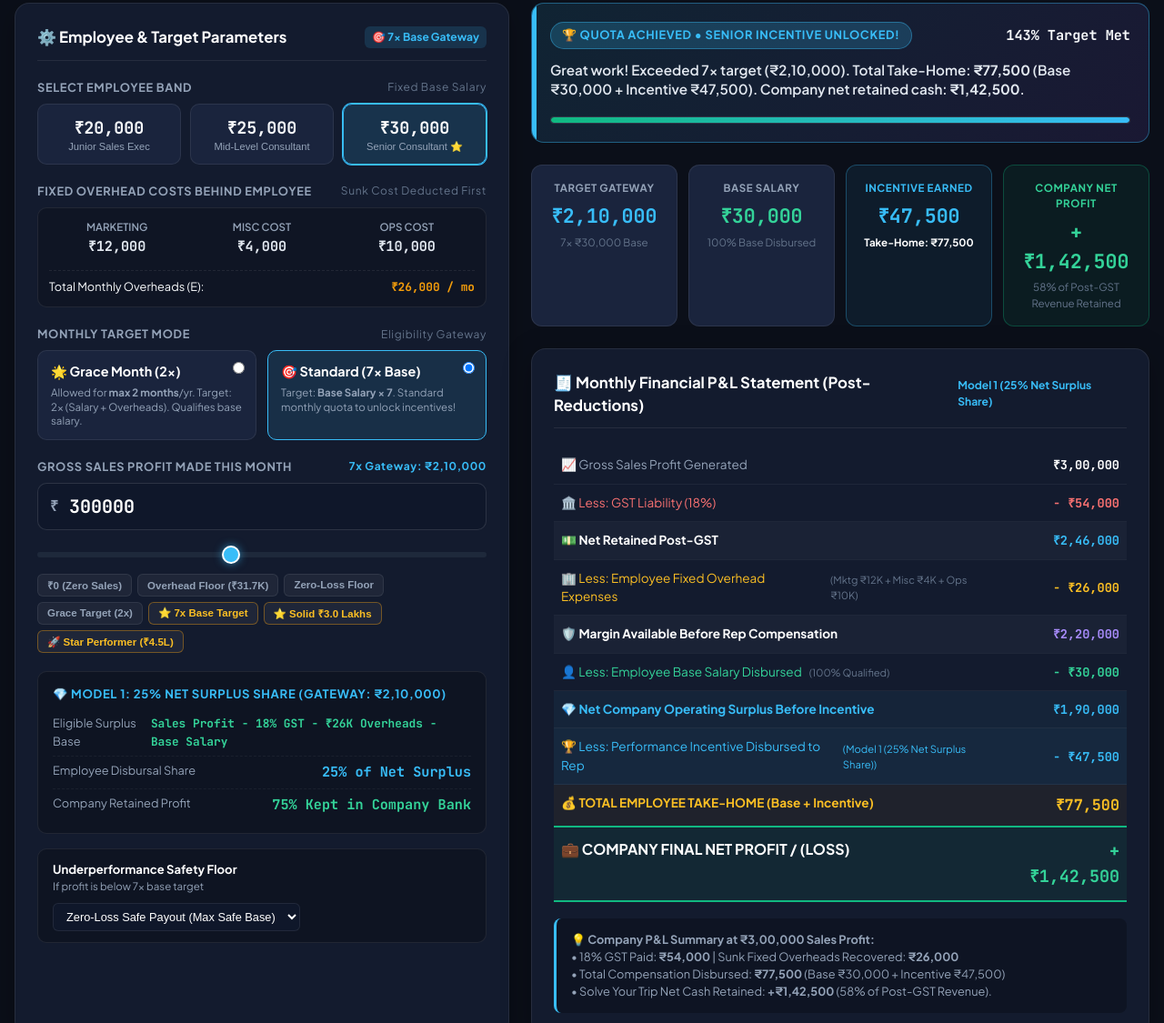
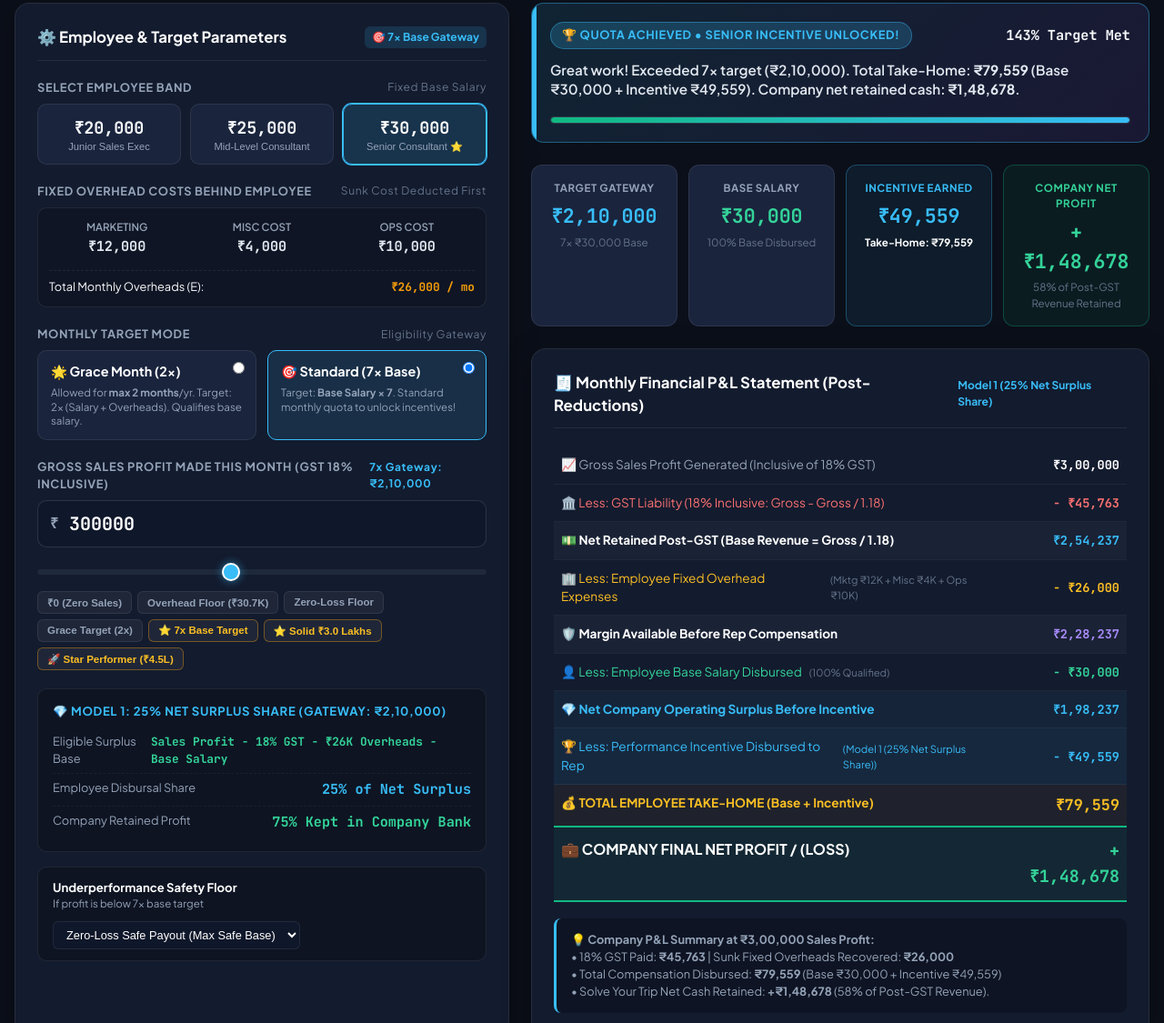
Before and after one commit to priyanshu-code/syt-universal, a website: page public/salary-calculator/index.html in a window 1280 px wide. Shown: the part 637-1762 px from the top of the page at 91% size. Drawn offline with Linux system fonts and the light colour scheme.

Commit message:
fix(salary-calc): gross profit is inclusive of 18% GST (net = gross / 1.18, gst = gross - net)

```diff
--- a/public/salary-calculator/index.html
+++ b/public/salary-calculator/index.html
@@ -407,7 +407,7 @@
 
           <div class="form-group">
             <div class="form-label">
-              <span>Gross Sales Profit Made This Month</span>
+              <span>Gross Sales Profit Made This Month (GST 18% Inclusive)</span>
               <span id="target-benchmark-hint" class="form-hint" style="color: #38bdf8; font-weight: 700;">7x Gateway: ₹2,10,000</span>
             </div>
             <div class="profit-input-wrap">
@@ -419,7 +419,7 @@
             <input type="range" id="slider-sales-profit" class="profit-slider" min="0" max="700000" step="5000" value="300000" oninput="onProfitSliderChange(this.value)">
             <div class="presets-row">
               <button type="button" class="preset-chip" onclick="applyPreset(0)">₹0 (Zero Sales)</button>
-              <button type="button" class="preset-chip" onclick="applyPreset('overhead')">Overhead Floor (₹31.7K)</button>
+              <button type="button" class="preset-chip" onclick="applyPreset('overhead')">Overhead Floor (₹30.7K)</button>
               <button type="button" class="preset-chip" onclick="applyPreset('zeroloss')">Zero-Loss Floor</button>
               <button type="button" class="preset-chip" onclick="applyPreset('grace')">Grace Target (2x)</button>
               <button type="button" class="preset-chip gold" onclick="applyPreset('7x')">⭐ 7x Base Target</button>
@@ -453,7 +453,7 @@
               <span id="verdict-percent" style="font-family: var(--font-mono); font-weight: 800; font-size: 0.95rem;">143% Target Met</span>
             </div>
             <div id="verdict-desc" class="verdict-desc">
-              Senior Consultant exceeded quota! Total Take-home: <strong>₹77,500</strong> (Base ₹30,000 + Incentive ₹47,500). Solve Your Trip retains <strong>₹1,42,500 net profit</strong>.
+              Senior Consultant exceeded quota! Total Take-home: <strong>₹79,559</strong> (Base ₹30,000 + Incentive ₹49,559). Solve Your Trip retains <strong>₹1,48,678 net profit</strong>.
             </div>
             <div class="progress-bar-wrap">
               <div id="target-progress-fill" class="progress-bar-fill incentive" style="width: 100%;"></div>
@@ -473,12 +473,12 @@
             </div>
             <div class="metric-box" style="background: rgba(56, 189, 248, 0.08); border-color: rgba(56, 189, 248, 0.3);">
               <div class="metric-title" style="color: #38bdf8;">Incentive Earned</div>
-              <div class="metric-value" id="card-incentive-val" style="color: #38bdf8;">₹47,500</div>
-              <div class="metric-sub" id="card-total-payout" style="color: #fff; font-weight: 700;">Take-Home: ₹77,500</div>
+              <div class="metric-value" id="card-incentive-val" style="color: #38bdf8;">₹49,559</div>
+              <div class="metric-sub" id="card-total-payout" style="color: #fff; font-weight: 700;">Take-Home: ₹79,559</div>
             </div>
             <div class="metric-box" style="background: rgba(16, 185, 129, 0.08); border-color: rgba(16, 185, 129, 0.3);">
               <div class="metric-title" style="color: #34d399;">Company Net Profit</div>
-              <div class="metric-value" id="card-company-net" style="color: #34d399;">+ ₹1,42,500</div>
+              <div class="metric-value" id="card-company-net" style="color: #34d399;">+ ₹1,48,678</div>
               <div class="metric-sub" id="card-company-sub">Company Keeps 75% Surplus</div>
             </div>
           </div>
@@ -491,16 +491,18 @@
             <table class="waterfall-table">
               <tbody>
                 <tr>
-                  <td class="wf-label"><span>📈 Gross Sales Profit Generated</span></td>
+                  <td class="wf-label"><span>📈 Gross Sales Profit Generated (Inclusive of 18% GST)</span></td>
                   <td class="wf-val" id="wf-gross-profit">₹3,00,000</td>
                 </tr>
                 <tr>
-                  <td class="wf-label" style="color: #f87171;"><span>🏛️ Less: GST Liability (18%)</span></td>
-                  <td class="wf-val" id="wf-gst-amount" style="color: #f87171;">- ₹54,000</td>
+                  <td class="wf-label" style="color: #f87171;">
+                    <span>🏛️ Less: GST Liability (18% Inclusive: Gross - Gross / 1.18)</span>
+                  </td>
+                  <td class="wf-val" id="wf-gst-amount" style="color: #f87171;">- ₹45,763</td>
                 </tr>
                 <tr class="row-highlight">
-                  <td class="wf-label"><span>💵 Net Retained Post-GST</span></td>
-                  <td class="wf-val" id="wf-net-profit" style="color: #38bdf8;">₹2,46,000</td>
+                  <td class="wf-label"><span>💵 Net Retained Post-GST (Base Revenue = Gross / 1.18)</span></td>
+                  <td class="wf-val" id="wf-net-profit" style="color: #38bdf8;">₹2,54,237</td>
                 </tr>
                 <tr>
                   <td class="wf-label" style="color: #fbbf24;">
@@ -511,7 +513,7 @@
                 </tr>
                 <tr class="row-highlight">
                   <td class="wf-label"><span>🛡️ Margin Available Before Rep Compensation</span></td>
-                  <td class="wf-val" id="wf-capacity" style="color: #a78bfa;">₹2,20,000</td>
+                  <td class="wf-val" id="wf-capacity" style="color: #a78bfa;">₹2,28,237</td>
                 </tr>
                 <tr>
                   <td class="wf-label" style="color: #34d399;">
@@ -524,22 +526,22 @@
                   <td class="wf-label" style="color: #38bdf8;">
                     <span>💎 Net Company Operating Surplus Before Incentive</span>
                   </td>
-                  <td class="wf-val" id="wf-surplus" style="color: #38bdf8;">₹1,90,000</td>
+                  <td class="wf-val" id="wf-surplus" style="color: #38bdf8;">₹1,98,237</td>
                 </tr>
                 <tr class="row-incentive">
                   <td class="wf-label" style="color: #38bdf8;">
                     <span>🏆 Less: Performance Incentive Disbursed to Rep</span>
                     <span id="wf-incentive-breakdown-note" style="font-size: 0.7rem; color: #38bdf8;"> (25% Disbursal of Surplus)</span>
                   </td>
-                  <td class="wf-val" id="wf-incentive-paid" style="color: #38bdf8;">- ₹47,500</td>
+                  <td class="wf-val" id="wf-incentive-paid" style="color: #38bdf8;">- ₹49,559</td>
                 </tr>
                 <tr class="row-highlight" style="background: rgba(245, 158, 11, 0.05);">
                   <td class="wf-label"><strong style="color: #fbbf24;">💰 TOTAL EMPLOYEE TAKE-HOME (Base + Incentive)</strong></td>
-                  <td class="wf-val" id="wf-total-takehome" style="color: #fbbf24; font-size: 1.05rem;">₹77,500</td>
+                  <td class="wf-val" id="wf-total-takehome" style="color: #fbbf24; font-size: 1.05rem;">₹79,559</td>
                 </tr>
                 <tr class="row-total">
                   <td class="wf-label"><strong style="color: #fff; font-size: 1rem;">💼 COMPANY FINAL NET PROFIT / (LOSS)</strong></td>
-                  <td class="wf-val" id="wf-company-final" style="font-size: 1.15rem; color: #34d399;">+ ₹1,42,500</td>
+                  <td class="wf-val" id="wf-company-final" style="font-size: 1.15rem; color: #34d399;">+ ₹1,48,678</td>
                 </tr>
               </tbody>
             </table>
@@ -953,8 +955,9 @@
       const gateway = slab * 7;
       if (grossProfit < gateway && !isGrace) return 0;
 
-      const gst = grossProfit * GST_RATE;
-      const netPostGst = grossProfit - gst;
+      // Gross Profit is INCLUSIVE of 18% GST:
+      const netPostGst = grossProfit / (1 + GST_RATE);
+      const gst = grossProfit - netPostGst;
       const marginAfterOverheads = netPostGst - FIXED_OVERHEADS;
       const netSurplus = Math.max(0, marginAfterOverheads - slab);
 
@@ -1046,9 +1049,9 @@
       if (type === 0) {
         currentProfit = 0;
       } else if (type === 'overhead') {
-        currentProfit = Math.round(FIXED_OVERHEADS / (1 - GST_RATE));
+        currentProfit = Math.round(FIXED_OVERHEADS * (1 + GST_RATE));
       } else if (type === 'zeroloss') {
-        currentProfit = Math.round(costBase / (1 - GST_RATE));
+        currentProfit = Math.round(costBase * (1 + GST_RATE));
       } else if (type === 'grace') {
         setTargetMode('grace');
         currentProfit = costBase * 2;
@@ -1130,8 +1133,9 @@
       document.getElementById("target-benchmark-hint").textContent = (currentMode === "grace" ? "Grace Target: " : "7x Gateway: ") + fmtINR(targetRequired);
 
       const grossProfit = currentProfit;
-      const gstAmount = grossProfit * GST_RATE;
-      const netProfitPostGst = grossProfit - gstAmount;
+      // Gross Profit is INCLUSIVE of 18% GST:
+      const netProfitPostGst = grossProfit / (1 + GST_RATE);
+      const gstAmount = grossProfit - netProfitPostGst;
       const marginAfterOverheads = netProfitPostGst - FIXED_OVERHEADS;
       const netSurplus = Math.max(0, marginAfterOverheads - currentSlab);
 
@@ -1151,7 +1155,7 @@
       const totalEmployeePayout = baseSalaryPaid + incentiveEarned;
       const companyFinalNet = marginAfterOverheads - totalEmployeePayout;
 
-      const zeroLossThreshold = Math.ceil(costBase / (1 - GST_RATE));
+      const zeroLossThreshold = Math.ceil(costBase * (1 + GST_RATE));
 
       document.getElementById("card-target-val").textContent = fmtINR(targetRequired);
       document.getElementById("card-target-sub").textContent = currentMode === "grace" ? "2× (Salary + Overheads)" : `7× ${fmtINR(currentSlab)} Base`;
@@ -1250,10 +1254,12 @@
         const gateway = slab * 7;
         const isMet = profit >= gateway;
         const inc = isMet ? computeIncentive(slab, profit, false) : 0;
-        const maxSafe = Math.max(0, (profit * (1 - GST_RATE)) - FIXED_OVERHEADS);
+        const netPostGst = profit / (1 + GST_RATE);
+        const marginAfterOverheads = netPostGst - FIXED_OVERHEADS;
+        const maxSafe = Math.max(0, marginAfterOverheads);
         const base = isMet ? slab : Math.min(slab, maxSafe);
         const takehome = base + inc;
-        const coNet = (profit * (1 - GST_RATE)) - FIXED_OVERHEADS - takehome;
+        const coNet = marginAfterOverheads - takehome;
         const tag = tags[slab];
 
         document.getElementById(`cmp-takehome-${tag}`).textContent = fmtINR(takehome);
@@ -1297,9 +1303,11 @@
           const gw = slab * 7;
           const isMet = p >= gw;
           const inc = isMet ? computeIncentive(slab, p, false) : 0;
-          const maxSafe = Math.max(0, (p * (1 - GST_RATE)) - FIXED_OVERHEADS);
+          const netPostGst = p / (1 + GST_RATE);
+          const marginAfterOverheads = netPostGst - FIXED_OVERHEADS;
+          const maxSafe = Math.max(0, marginAfterOverheads);
           const base = isMet ? slab : Math.min(slab, maxSafe);
-          res[slab] = { base, inc, takehome: base + inc, coNet: (p * (1 - GST_RATE)) - FIXED_OVERHEADS - (base + inc) };
+          res[slab] = { base, inc, takehome: base + inc, coNet: marginAfterOverheads - (base + inc) };
         });
 
         const is30KHighest = res[30000].takehome >= res[25000].takehome && res[30000].takehome >= res[20000].takehome;
@@ -1333,8 +1341,8 @@
         if (row.isGrace) graceCount++;
         const target = row.isGrace ? ((currentSlab + FIXED_OVERHEADS) * 2) : gateway;
         const gross = row.profit;
-        const gst = gross * GST_RATE;
-        const netPostGst = gross - gst;
+        const netPostGst = gross / (1 + GST_RATE);
+        const gst = gross - netPostGst;
         const marginAfterOverheads = netPostGst - FIXED_OVERHEADS;
         const isMet = gross >= target;
         const maxSafe = Math.max(0, marginAfterOverheads);
```
